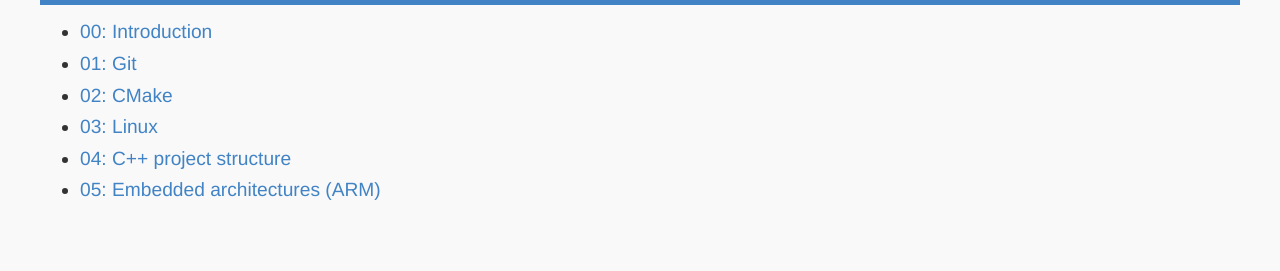
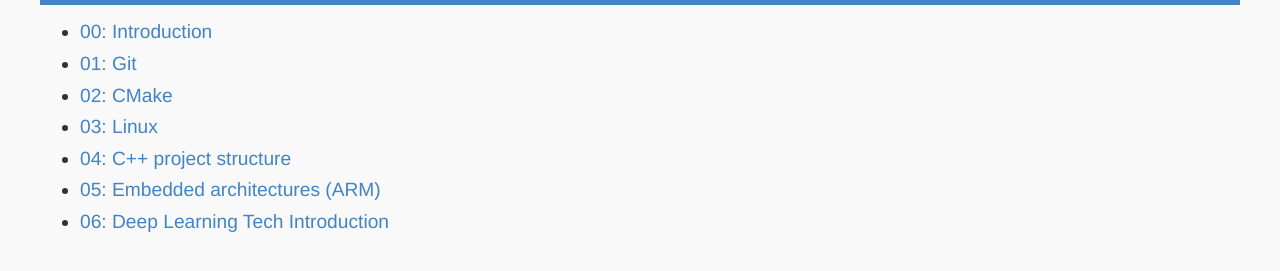
Before and after one commit to embedded-dev-research/itlab_slides, a plain HTML site: page index.html in a window 1280 px wide. Shown: the part 129-400 px from the top of the page. Drawn offline with Linux system fonts and the light colour scheme.

Commit message:
Add 06 slides link to the ToC

```diff
--- a/index.html
+++ b/index.html
@@ -52,6 +52,7 @@
         <li><a href="https://embedded-dev-research.github.io/itlab_slides/slides/03-linux.pdf" target="_blank">03: Linux</a></li>
         <li><a href="https://embedded-dev-research.github.io/itlab_slides/slides/04-cpp-project-structure.pdf" target="_blank">04: C++ project structure</a></li>
         <li><a href="https://embedded-dev-research.github.io/itlab_slides/slides/05-embedded-arm.pdf" target="_blank">05: Embedded architectures (ARM)</a></li>
+        <li><a href="https://embedded-dev-research.github.io/itlab_slides/slides/06-dl-tech-intro.pdf" target="_blank">06: Deep Learning Tech Introduction</a></li>
     </ul>
 </body>
 </html>
```
